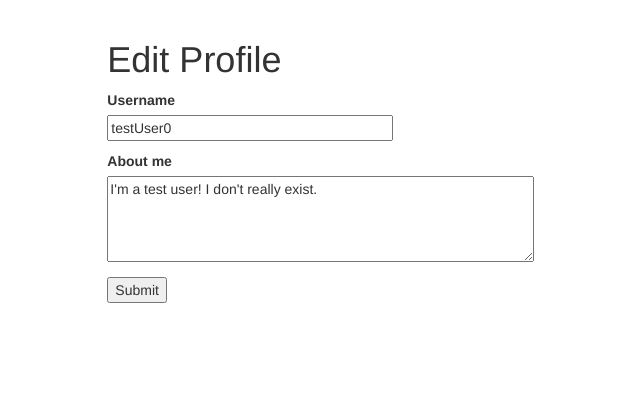
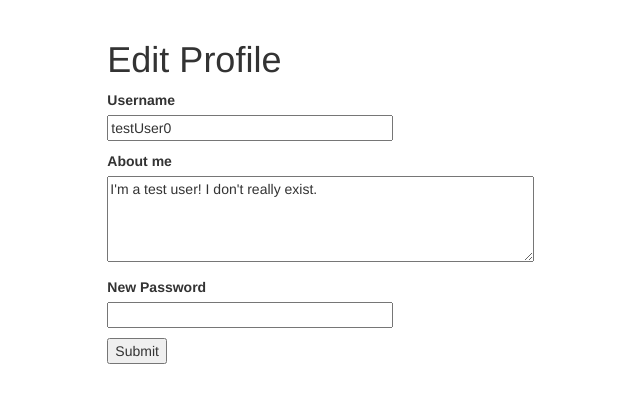
Before and after one commit to liamreardon/CS-2005-Collaborative-Tool, a Flask app: page /edit_profile in a window 1280 px wide. Shown: the part 52-455 px from the top of the page, without its empty margins (131-771 px from the left). Run offline with Flask 2, Linux system fonts and the light colour scheme; a user stored in the database is signed in; some libraries are stand-ins or nearby versions.

Commit message:
create basic change password functionality

```diff
--- a/app/forms.py
+++ b/app/forms.py
@@ -21,9 +21,9 @@ class LoginForm(FlaskForm):
 
         Username and Password fields have InputRequired and Length constraints.
     """
-    username = StringField('username', validators=[InputRequired(), Length(min=4, max=20)])
-    password = PasswordField('password', validators=[InputRequired(), Length(min=6, max=80)])
-    remember = BooleanField('remember me')
+    username = StringField('Username', validators=[InputRequired(), Length(min=4, max=20)])
+    password = PasswordField('Password', validators=[InputRequired(), Length(min=6, max=80)])
+    remember = BooleanField('Remember Me')
 
 
 class RegisterForm(FlaskForm):
@@ -38,9 +38,9 @@ class RegisterForm(FlaskForm):
         which must be in format 'email@test.com'
 
     """
-    email = StringField('email', validators=[InputRequired(), Email(message='Invalid Email'), Length(max=50)])
-    username = StringField('username', validators=[InputRequired(), Length(min=4, max=20)])
-    password = PasswordField('password', validators=[InputRequired(), Length(min=6, max=80)])
+    email = StringField('Email', validators=[InputRequired(), Email(message='Invalid Email'), Length(max=50)])
+    username = StringField('Username', validators=[InputRequired(), Length(min=4, max=20)])
+    password = PasswordField('Password', validators=[InputRequired(), Length(min=6, max=80)])
 
 
 class ThreadForm(FlaskForm):
@@ -51,4 +51,5 @@ class ThreadForm(FlaskForm):
 class EditProfileForm(FlaskForm):
     username = StringField('Username', validators=[DataRequired()])
     about_me = TextAreaField('About me', validators=[Length(min=0, max=140)])
+    password = PasswordField('New Password', validators=[InputRequired(), Length(min=6, max=80)])
     submit = SubmitField('Submit')
--- a/app/routes.py
+++ b/app/routes.py
@@ -90,7 +90,7 @@ def signup():
         new_user = User(username=form.username.data, email=form.email.data, password=hashed_password)
         db.session.add(new_user)
         db.session.commit()
-        return render_template('redirectSignup.html')
+        return render_template('redirect_signup.html')
 
     return render_template('signup.html', form=form)
 
@@ -134,12 +134,16 @@ def edit_profile():
     if form.validate_on_submit():
         current_user.username = form.username.data
         current_user.about_me = form.about_me.data
+        hashed_password = generate_password_hash(form.password.data, method='sha256')
+        current_user.password = hashed_password
         db.session.commit()
         # flash('Your changes have been saved.') #flash not imported
         return redirect(url_for('edit_profile'))
     elif request.method == 'GET':
         form.username.data = current_user.username
         form.about_me.data = current_user.about_me
+        form.password.data = current_user.password
     return render_template('edit_profile.html', title='Edit Profile',
                            form=form)
+
 # endregion
--- a/app/templates/edit_profile.html
+++ b/app/templates/edit_profile.html
@@ -19,6 +19,13 @@
                 <span style="color: red;">[{{ error }}]</span>
             {% endfor %}
         </p>
+        <p>
+            {{ form.password.label }}<br>
+            {{ form.password(size=32) }}<br>
+            {% for error in form.password.error %}
+                <span style="color: red;">[{{ error }}]</span>
+            {% endfor %}
+        </p>
         <p>{{ form.submit() }}</p>
     </form>
 {% endblock %}
```
Also changed, not shown: app/templates/change_password.html (added, +19 -0 lines), app/data/data.db, app/templates/redirect_signup.html (renamed from app/templates/redirectSignup.html), 1 other file.
